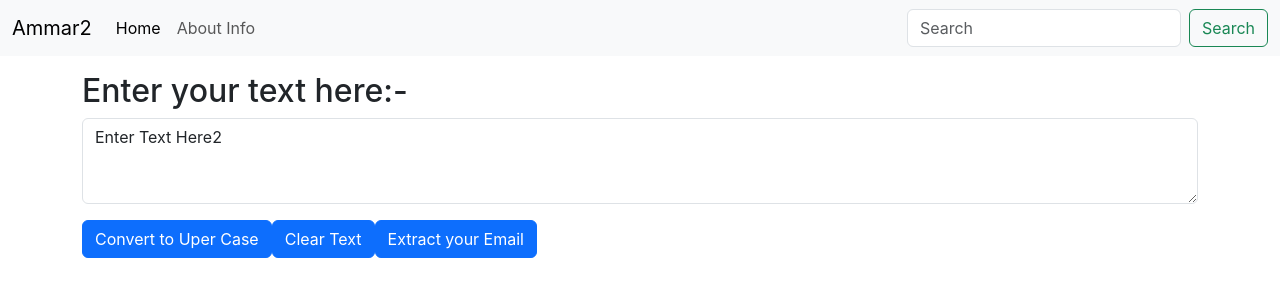
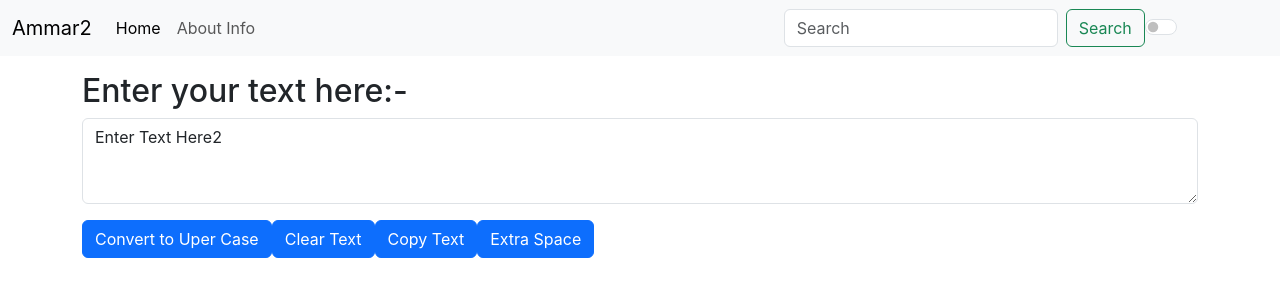
Before and after one commit to aimik09/React-App, a React (Create React App) app: page / in a window 1280 px wide. Shown: the top 300 px of the page. Built offline with nearby package versions, Linux system fonts and the light colour scheme.

Commit message:
Dark Mode

```diff
--- a/src/App.js
+++ b/src/App.js
@@ -1,10 +1,23 @@
+import React, { useState } from 'react';
 import './App.css';
+  //import About from './Components/About';
   import Navbar from './Components/Navbar';
   import TextForm from './Components/TextForm';
   function App() {
+    const [mode, setMode] = useState('light'); //dark mode is enable or not
+
+    const toggleMode =() =>{
+      if (mode==='light'){
+        setMode('dark');
+      }
+      else{
+        setMode('light');
+      }
+    }
+
     return (
       <>
-<Navbar title="Ammar2" about=" About Info"/>
+  <Navbar title="Ammar2" about=" About Info" mode={mode} toggleMode={toggleMode}/>
   <div className="container my-3">
 
   <TextForm heading = "Enter your text here:-"/>
--- /dev/null
+++ b/src/Components/About.js
@@ -0,0 +1,81 @@
+import React from 'react'
+import { useState } from 'react'
+
+export default function About() {
+
+    const [myStyle, setMyStyle] = useState({
+
+    color:'white',
+    backgroundColor: 'black'
+
+    })
+    const [ btntext, setbtntext] = useState ("Enable Dark Mode")
+
+   const toggleStyle = () =>{
+        if(myStyle.color =='white')
+        {
+            setMyStyle({
+                color:'black',
+    backgroundColor: 'white'
+
+            })
+setbtntext("Enable Dark Mode")
+
+        }
+        else {
+            setMyStyle({
+                color:'white',
+    backgroundColor: 'black'
+
+            })
+            setbtntext("Enable Light Mode");
+        }
+    }
+
+  return (
+            <div className="Container" style={myStyle}>
+                <h3> About us </h3>
+            <div className="accordion" id="accordionExample">
+        <div className="accordion-item" style={myStyle}>
+            <h2 className="accordion-header" id="headingOne">
+            <button className="accordion-button" style={myStyle} type="button" data-bs-toggle="collapse" data-bs-target="#collapseOne" aria-expanded="true" aria-controls="collapseOne">
+                Accordion Item #1
+            </button>
+            </h2>
+            <div id="collapseOne" className="accordion-collapse collapse show" aria-labelledby="headingOne" data-bs-parent="#accordionExample">
+            <div className="accordion-body">
+                <strong>This is the first item's accordion body.</strong> It is shown by default, until the collapse plugin adds the appropriate classes that we use to style each element. These classes control the overall appearance, as well as the showing and hiding via CSS transitions. You can modify any of this with custom CSS or overriding our default variables. It's also worth noting that just about any HTML can go within the <code>.accordion-body</code>, though the transition does limit overflow.
+            </div>
+            </div>
+        </div>
+        <div className="accordion-item" style={myStyle}>
+            <h2 className="accordion-header" id="headingTwo">
+            <button className="accordion-button collapsed" style={myStyle} type="button" data-bs-toggle="collapse" data-bs-target="#collapseTwo" aria-expanded="false" aria-controls="collapseTwo">
+                Accordion Item #2
+            </button>
+            </h2>
+            <div id="collapseTwo" className="accordion-collapse collapse" aria-labelledby="headingTwo" data-bs-parent="#accordionExample">
+            <div className="accordion-body">
+                <strong>This is the second item's accordion body.</strong> It is hidden by default, until the collapse plugin adds the appropriate classes that we use to style each element. These classes control the overall appearance, as well as the showing and hiding via CSS transitions. You can modify any of this with custom CSS or overriding our default variables. It's also worth noting that just about any HTML can go within the <code>.accordion-body</code>, though the transition does limit overflow.
+            </div>
+            </div>
+        </div>
+        <div className="accordion-item" style={myStyle}>
+            <h2 className="accordion-header" id="headingThree">
+            <button className="accordion-button collapsed" style={myStyle} type="button" data-bs-toggle="collapse" data-bs-target="#collapseThree" aria-expanded="false" aria-controls="collapseThree">
+                Accordion Item #3
+            </button>
+            </h2>
+            <div id="collapseThree" className="accordion-collapse collapse" aria-labelledby="headingThree" data-bs-parent="#accordionExample">
+            <div className="accordion-body">
+                <strong>This is the third item's accordion body.</strong> It is hidden by default, until the collapse plugin adds the appropriate classes that we use to style each element. These classes control the overall appearance, as well as the showing and hiding via CSS transitions. You can modify any of this with custom CSS or overriding our default variables. It's also worth noting that just about any HTML can go within the <code>.accordion-body</code>, though the transition does limit overflow.
+            </div>
+            </div>
+        </div>
+        </div>
+        <div className="conatiner my-4">
+            <button onClick={toggleStyle} type="button" className="btn btn-primary">{btntext}</button>
+        </div>
+            </div>
+  )
+}
--- a/src/Components/Navbar.js
+++ b/src/Components/Navbar.js
@@ -2,7 +2,7 @@
 
 export default function Navbar(props) {
   return (
-    <nav className="navbar navbar-expand-lg bg-body-tertiary">
+      <nav className={`navbar navbar-expand-lg navbar -${props.mode} bg-${props.mode}`}>
     <div className="container-fluid">
       <a className="navbar-brand" href="/">{props.title}</a>
       <button className="navbar-toggler" type="button" data-bs-toggle="collapse" data-bs-target="#navbarSupportedContent" aria-controls="navbarSupportedContent" aria-expanded="false" aria-label="Toggle navigation">
@@ -22,6 +22,10 @@
           <input className="form-control me-2" type="search" placeholder="Search" aria-label="Search"/>
           <button className="btn btn-outline-success" type="submit">Search</button>
         </form>
+          <div className="form-check form-switch text-light">
+            <input className="form-check-input" onClick={props.toggleMode} type="checkbox" role="switch" id="flexSwitchCheckDefault"/>
+            <label className="form-check-label" htmlFor="flexSwitchCheckDefault">Dark Mode</label>
+          </div>
       </div>
     </div>
   </nav>
--- a/src/Components/TextForm.js
+++ b/src/Components/TextForm.js
@@ -2,7 +2,6 @@
 
 export default function TextForm(props) {
     const handleUpClick = () =>{
-        console.log("Upper case was Clicked" + text);
         let newtext = text.toLocaleUpperCase();
 
         setText(newtext)
@@ -17,16 +16,30 @@
 
     }
 
-    const handleExtractEmail = () =>{
+    // const handleCaptialText = () =>{
 
-      let newText = "";
-      setText(newText)
+    //   let newText = text.;
+    //   setText(newText)
 
-    }
-
+    // }
+//
     const handleOnChange = (event) =>{
         setText(event.target.value);
     }
+    const handleCopy =() =>
+    {
+      console.log ("I'm Copy");
+      var text = document.getElementById ("mytext");
+      text.select();
+      navigator.clipboard.writeText(text.value);
+    }
+
+    const handleExtraSpace =() =>{
+
+      let newText = text.split(/[ ]+/);
+      setText(newText.join(" "))
+    }
+
     const [text, setText] = useState('Enter Text Here2');
     //text = "new text"; // wrong way to change the state
     //setText("new Text"); //Correct way to change the state
@@ -41,8 +54,10 @@
 <button className="btn btn-primary"  onClick={handleUpClick}>Convert to Uper Case</button>
 
 <button className="btn btn-primary"  onClick={handleClearText}>Clear Text</button>
+<button className="btn btn-primary"  onClick={handleCopy}>Copy Text</button>
+<button className="btn btn-primary"  onClick={handleExtraSpace}>Extra Space </button>
 
-<button className="btn btn-primary"  onClick={handleExtractEmail}>Extract your Email</button>
+{/* <button className="btn btn-primary"  onClick={handleCaptialText}>Capitalize Text</button> */}
 
 
     </div>
```
Lines whose indentation alone changed are shown as unchanged.
